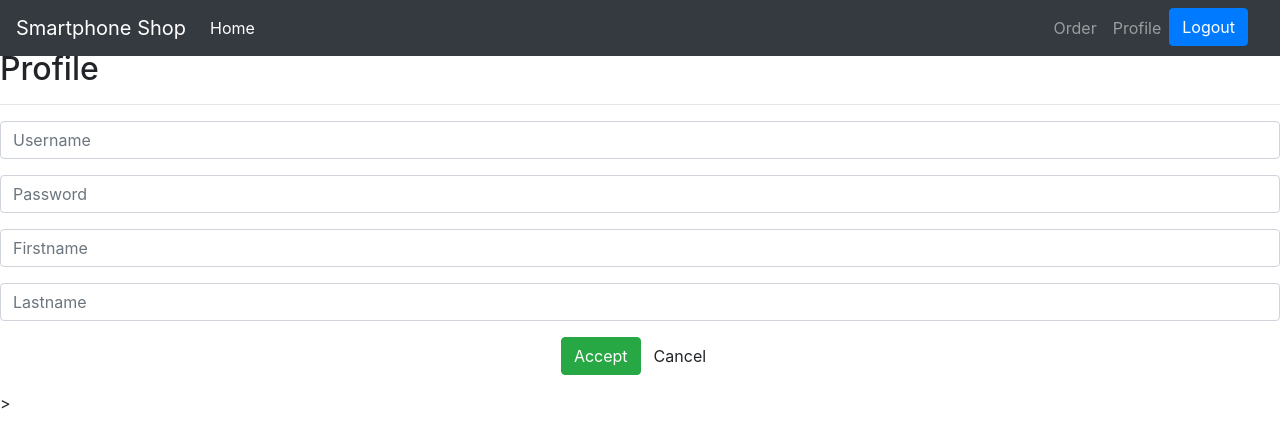
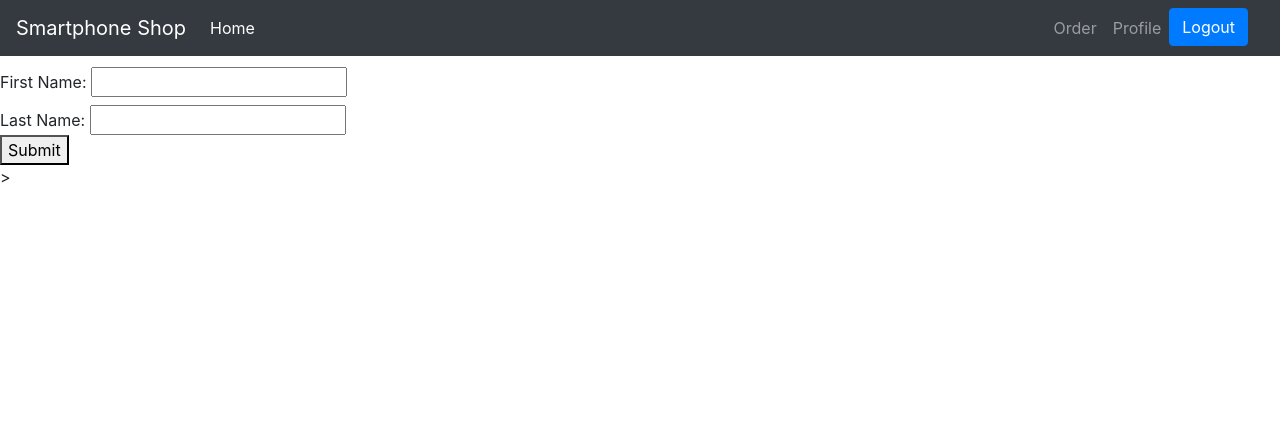
Before and after one commit to sondisonda/smartphoneShop, an Angular app in the folder angularSmartphoneShop/: page /profile in a window 1280 px wide. Shown: the top 446 px of the page. Built offline with nearby package versions, Linux system fonts and the light colour scheme.

Commit message:
New Forms

```diff
--- a/angularSmartphoneShop/src/app/app-routing.module.ts
+++ b/angularSmartphoneShop/src/app/app-routing.module.ts
@@ -5,6 +5,7 @@ import { HomeComponent } from './components/home/home.component';
 import { LoginComponent } from './components/login/login.component';
 import { OrderComponent } from './components/order/order.component';
 import { StartPageComponent } from './start-page/start-page.component';
+import { RegisterComponent} from './components/register/register.component'
 
 
 const routes: Routes = [
@@ -13,7 +14,8 @@ const routes: Routes = [
   {path: 'home', component: HomeComponent},
   {path: 'login', component: LoginComponent},
   {path: 'order', component: OrderComponent},
-  {path: 'startpage', component: StartPageComponent}
+  {path: 'startpage', component: StartPageComponent},
+  {path: 'register', component: RegisterComponent}
 
 ];
 
@@ -22,4 +24,4 @@ const routes: Routes = [
   exports: [RouterModule]
 })
 export class AppRoutingModule { }
-export const routingComponents =[ProfileComponent, HomeComponent, LoginComponent, OrderComponent, StartPageComponent]
+export const routingComponents =[ProfileComponent, HomeComponent, LoginComponent, OrderComponent, StartPageComponent, RegisterComponent]
--- a/angularSmartphoneShop/src/app/app.module.ts
+++ b/angularSmartphoneShop/src/app/app.module.ts
@@ -13,6 +13,7 @@ import { ProfileComponent } from './components/profile/profile.component';
 import { routingComponents} from './app-routing.module';
 import { OrderComponent } from './components/order/order.component';
 import { StartPageComponent } from './start-page/start-page.component';
+
 //  Uporządkuj sobie foldery, komponenty które będziesz używał w większej ilości miejsc możesz wrzucić do katalogu
 // commons
 @NgModule({
@@ -30,7 +31,9 @@ import { StartPageComponent } from './start-page/start-page.component';
    imports: [
       BrowserModule,
       AppRoutingModule,
-      BrowserAnimationsModule
+      BrowserAnimationsModule,
+      ReactiveFormsModule
+
    ],
    providers: [],
    bootstrap: [
--- a/angularSmartphoneShop/src/app/components/navigation/navigation.component.html
+++ b/angularSmartphoneShop/src/app/components/navigation/navigation.component.html
@@ -14,7 +14,7 @@
 
     <ul *ngIf="!loginMode" class="navbar-nav mr-auto">
       <li class="nav-item active">
-        <a class="nav-link" href="startpage">Home <span class="sr-only">(current)</span></a>
+        <a class="nav-link" href="startpage">Start <span class="sr-only">(current)</span></a>
       </li>
     </ul>
 
@@ -30,10 +30,9 @@
         <button class="btn btn-primary btn mr-3" (click)="logout()">Logout</button>
       </li>
     </ul>
-
-    <form *ngIf="!loginMode" class="form-inline my-2 my-lg-0">
-      <input class="form-control mr-sm-2" type="text" placeholder="username">
-      <input class="form-control mr-sm-2" type="password" placeholder="password">
+    <form *ngIf="!loginMode"  [formGroup]="loginForm" (ngSubmit)="onSubmit()">
+      <input formControlName="loginForm"  type="text" placeholder="username">
+      <input formControlName="loginForm"  type="password" placeholder="password">
       <button class="btn btn-outline-success my-2 my-sm-0" type="submit">Log in</button>
     </form>
   </div>
--- a/angularSmartphoneShop/src/app/components/navigation/navigation.component.ts
+++ b/angularSmartphoneShop/src/app/components/navigation/navigation.component.ts
@@ -1,5 +1,5 @@
 import { Component, OnInit } from '@angular/core';
-
+import { FormControl } from '@angular/forms';
 @Component({
   selector: 'app-navigation',
   templateUrl: './navigation.component.html',
--- a/angularSmartphoneShop/src/app/components/profile/profile.component.html
+++ b/angularSmartphoneShop/src/app/components/profile/profile.component.html
@@ -1,21 +1,17 @@
-<form>
+<form [formGroup]="profileForm" (ngSubmit)="onSubmit()">
+
   <hr>
- <h2 class ="text-primay">Profile</h2>
- <hr>
- <div class="form-group">
-   <input type="text" class="form-control" placeholder="Username">
- </div>
-   <div class="form-group">
- <input type="password" class="form-control" placeholder="Password">
-   </div>
-   <div class="form-group">
-    <input type="text" class="form-control" placeholder="Firstname">
-      </div>
-      <div class="form-group">
-        <input type="text" class="form-control" placeholder="Lastname">
-          </div>
-   <div class="form-group text-center">
-     <button class="btn btn-success" type="submit" >Accept</button>
-     <button class="button btn - default" type="button" >Cancel</button>
-       </div>
- </form>
+  <hr>
+  <label>
+    First Name:
+    <input type="text" formControlName="firstName" required>
+  </label>
+
+  <div>
+    Last Name:
+    <input type="text" formControlName="lastName">
+  </div>
+
+
+  <button type="submit" >Submit</button>
+</form>
--- a/angularSmartphoneShop/src/app/components/profile/profile.component.ts
+++ b/angularSmartphoneShop/src/app/components/profile/profile.component.ts
@@ -1,15 +1,43 @@
 import { Component, OnInit } from '@angular/core';
+import { FormControl } from '@angular/forms';
+import { FormBuilder } from '@angular/forms';
 
 @Component({
   selector: 'app-profile',
   templateUrl: './profile.component.html',
   styleUrls: ['./profile.component.css']
 })
-export class ProfileComponent implements OnInit {
+export class ProfileComponent {
+  profileForm = this.fb.group({
+    firstName: ['', ],
+    lastName: [''],
+    address: this.fb.group({
+      street: [''],
+      city: [''],
+      state: [''],
+      zip: ['']
+    }),
+    aliases: this.fb.array([
+      this.fb.control('')
+    ])
+  });
 
-  constructor() { }
 
-  ngOnInit() {
+  constructor(private fb: FormBuilder) { }
+
+
+  updateProfile() {
+    this.profileForm.patchValue({
+      firstName: 'Nancy',
+      address: {
+        street: '123 Drew Street'
+      }
+    });
   }
 
+
+  onSubmit() {
+    // TODO: Use EventEmitter with form value
+    console.warn(this.profileForm.value);
+  }
 }
--- a/angularSmartphoneShop/src/app/components/register/register.component.html
+++ b/angularSmartphoneShop/src/app/components/register/register.component.html
@@ -1,5 +1,4 @@
-<!--  poczytaj o reactive formas angularowych -->
-<form>
+<form [formGroup]="profileForm" (ngSubmit)="onSubmit()">
  <hr>
 <h2 class ="text-center text-primay">Register</h2>
 <hr>
--- a/angularSmartphoneShop/src/app/components/register/register.component.ts
+++ b/angularSmartphoneShop/src/app/components/register/register.component.ts
@@ -1,15 +1,45 @@
 import { Component, OnInit } from '@angular/core';
+import { FormControl } from '@angular/forms';
+import { FormBuilder } from '@angular/forms';
+
 
 @Component({
   selector: 'app-register',
   templateUrl: './register.component.html',
   styleUrls: ['./register.component.css']
 })
-export class RegisterComponent implements OnInit {
+export class RegisterComponent {
+  profileForm = this.fb.group({
+    firstName: ['', ],
+    lastName: [''],
+    address: this.fb.group({
+      street: [''],
+      city: [''],
+      state: [''],
+      zip: ['']
+    }),
+    aliases: this.fb.array([
+      this.fb.control('')
+    ])
+  });
 
-  constructor() { }
 
-  ngOnInit() {
+  constructor(private fb: FormBuilder) { }
+
+
+  updateProfile() {
+    this.profileForm.patchValue({
+      firstName: 'Nancy',
+      address: {
+        street: '123 Drew Street'
+      }
+    });
   }
 
+
+
+  onSubmit() {
+    // TODO: Use EventEmitter with form value
+    console.warn(this.profileForm.value);
+  }
 }
```
